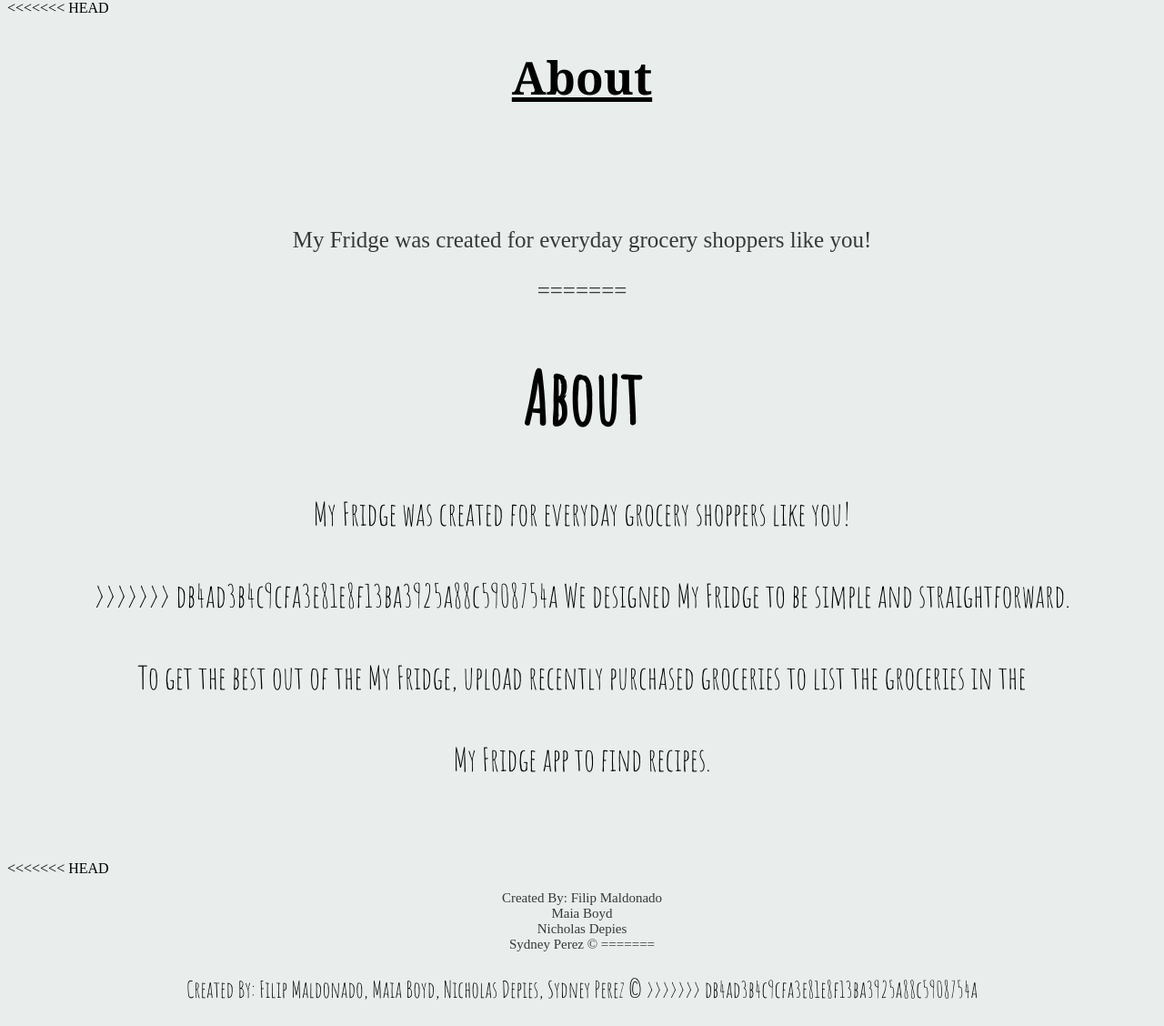
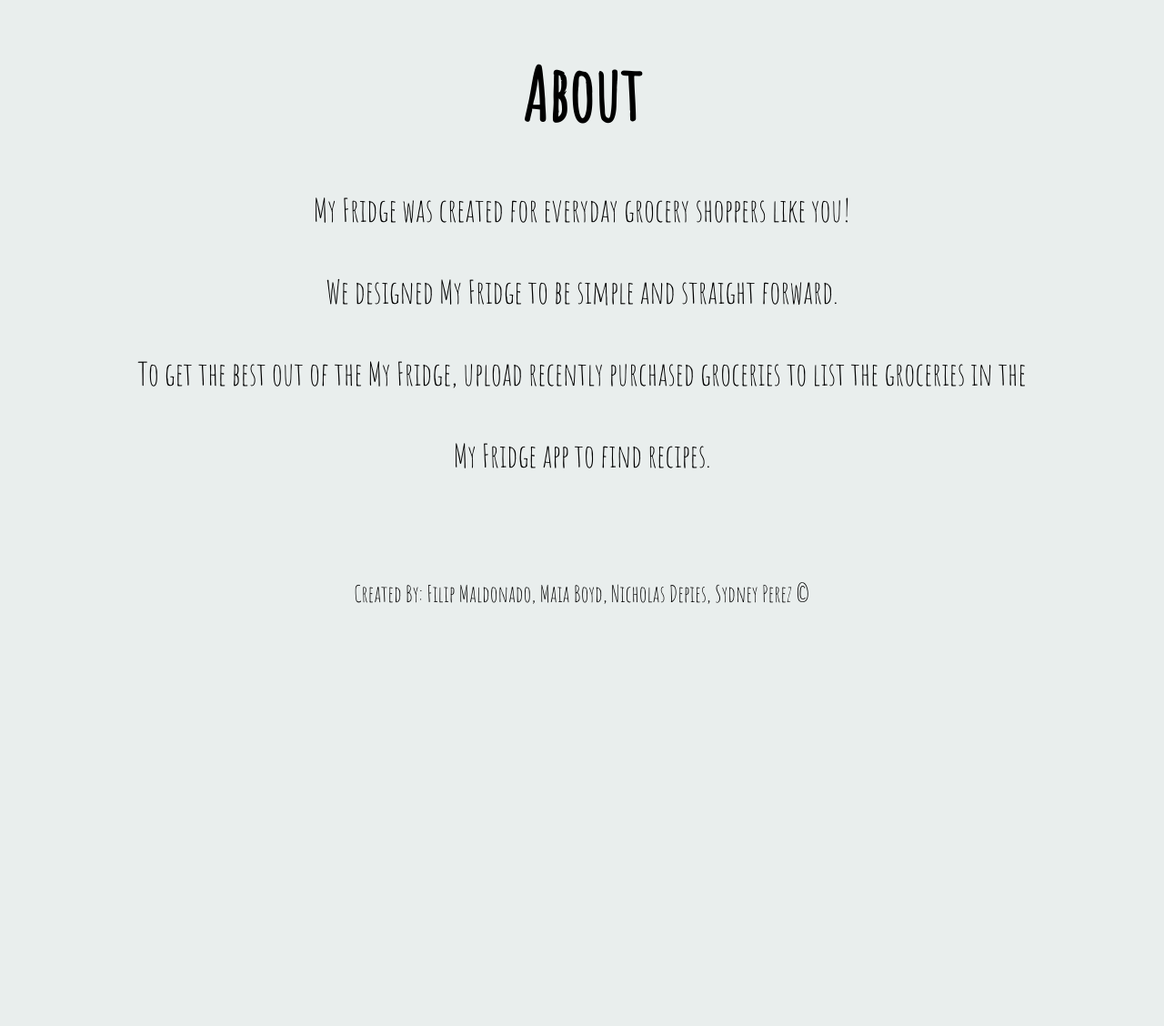
Before and after one commit to nickdep217/My_Fridges, a Python web app: template Templates/aboutpage.html in a window 1280 px wide; the page is wider, and only the part inside the window is pictured. Shown: the part 84-1212 px from the top of that part at 91% size. After the commit the page ends 748 px from the top of that part, so only its background shows below. Run offline with Jinja, Linux system fonts and the light colour scheme; the template is opened without the code that fills it, so the values that code supplies are empty.

Commit message:
Update aboutpage.html

```diff
--- a/Templates/aboutpage.html
+++ b/Templates/aboutpage.html
@@ -22,38 +22,22 @@
     <th><h2> <a href=/about >About</a></h2></th>
 
     </table>
-<<<<<<< HEAD
-        <h1 style="font-family:Georgia;color:black;text-align:center;font-size:50px;text-decoration:underline;">About</h1>
-        <br>
-        <br>
-        <br>
-        <br>
-      <p class='about' style="text-align:center;color:#383838;font-size:25px;">My Fridge was created for everyday grocery shoppers like you!<br><br>
-=======
         <h1 style="font-family: 'Amatic SC', cursive; color:black;text-align:center;font-size:80px;">About</h1>
 
       <p class='about' style="font-family: 'Amatic SC', cursive; text-align:center; color:black;font-size:35px;">My Fridge was created for everyday grocery shoppers like you!<br><br>
->>>>>>> db4ad3b4c9cfa3e81e8f13ba3925a88c5908754a
-        We designed My Fridge to be simple and straightforward.<br><br>
+        We designed My Fridge to be simple and straight forward.<br><br>
         To get the best out of the My Fridge, upload recently purchased groceries to list the groceries in the<br><br> My Fridge app to find recipes.</p>
 
     <br>
     <br>
     <br>
 
-<<<<<<< HEAD
-    <p class='about' style="text-align:center;color:#383838;font-size:15px;"> Created By:
-      Filip Maldonado <br>
-      Maia Boyd <br>
-      Nicholas Depies<br>
-      Sydney Perez
-      	&copy;
-=======
+
 
 
     <p class='about' style="font-family: 'Amatic SC', cursive; text-align:center;color:black;font-size:25px;"> Created By:
       Filip Maldonado,  Maia Boyd, Nicholas Depies, Sydney Perez &copy;
->>>>>>> db4ad3b4c9cfa3e81e8f13ba3925a88c5908754a
+
     </p>
   </body>
 </html>
```
